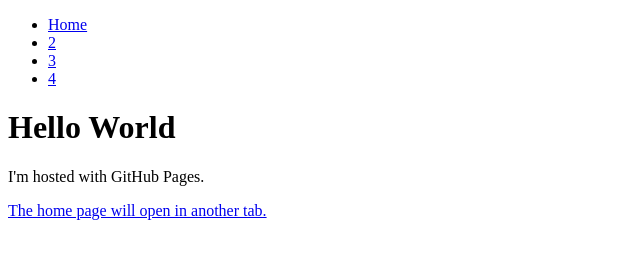
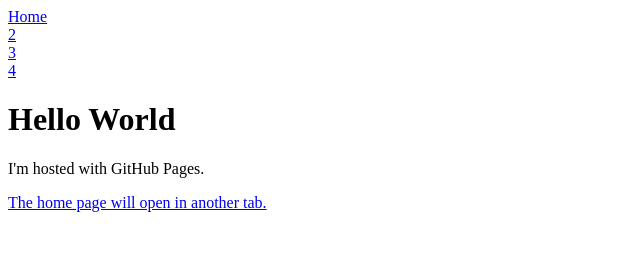
Before and after one commit to leejerry1997/leejerry1997.github.io, a plain HTML site: page index.html in a window 1280 px wide. Shown: the whole page, without its empty margins (0-640 px from the left). Drawn offline with Linux system fonts and the light colour scheme.

Commit message:
Update index.html

```diff
--- a/index.html
+++ b/index.html
@@ -1,7 +1,19 @@
 <!DOCTYPE html>
 <html>
 <head>
+<style>
+ul {
+    list-style-type: none;
+	margin: 0;
+	padding: 0;
+	width: 60px;
+}
 
+li a {
+      display: block;
+	  background-color;
+}
+</style>
 </head>
 <body>
 <ul>
```
